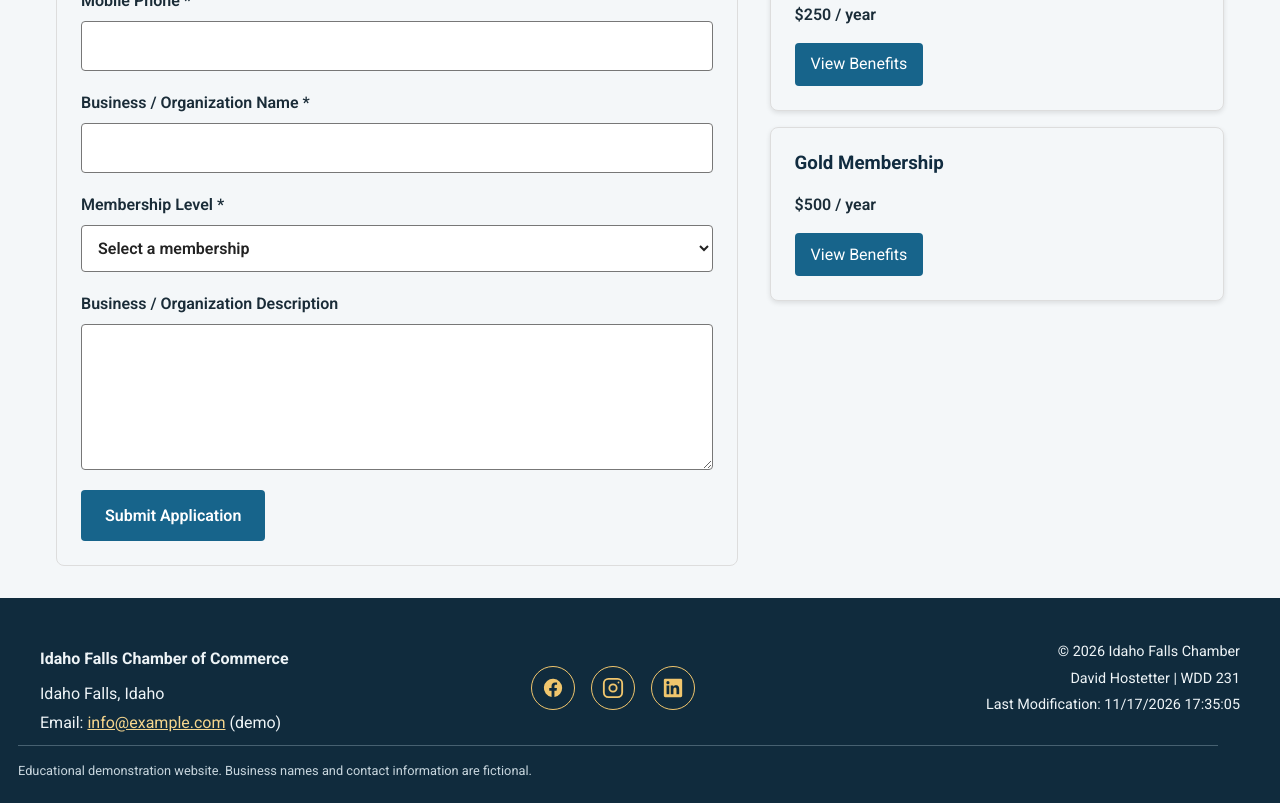
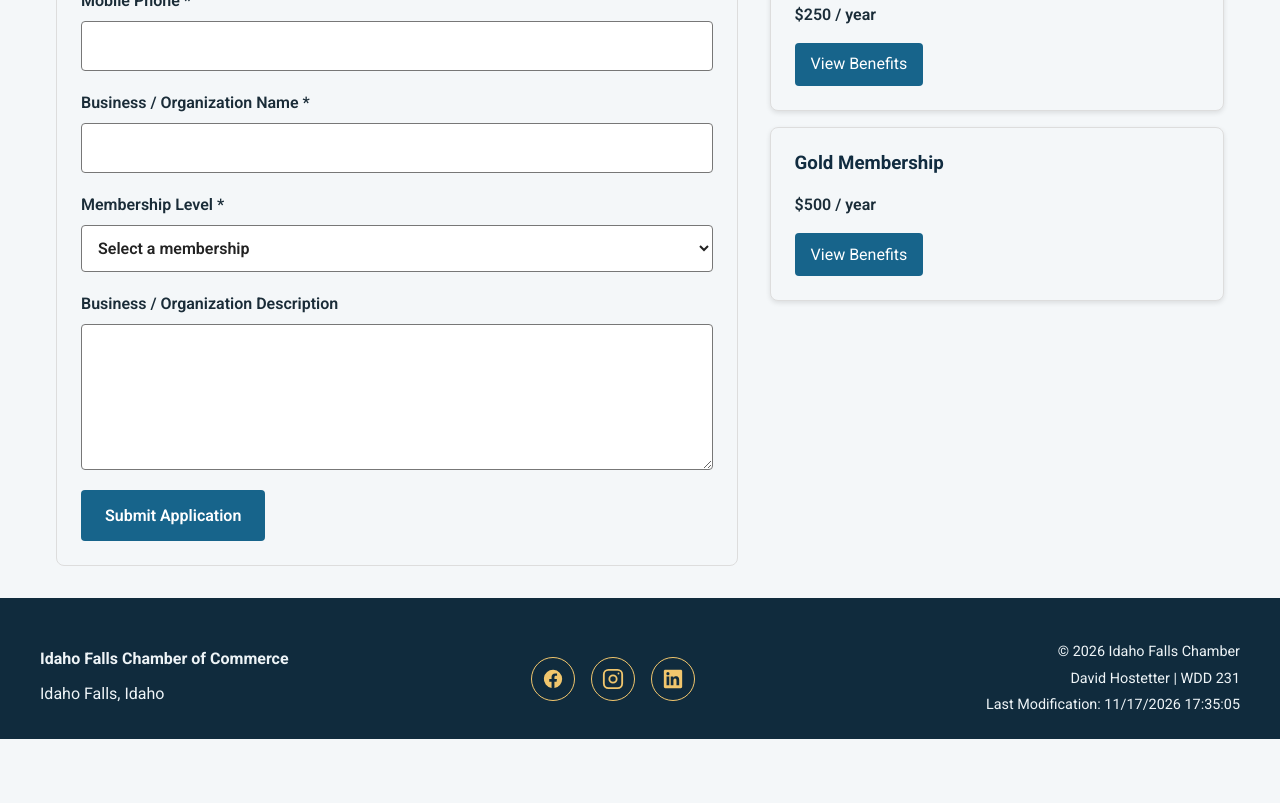
Before and after one commit to LostwithZer0/wdd231, a plain HTML site: page chamber/join.html in a window 1280 px wide. Shown: the part 756-1559 px from the top of the page. After the commit the page ends 1495 px from the top, so only its background shows below. Drawn offline with Linux system fonts and the light colour scheme.

Commit message:
footer fix

```diff
--- a/chamber/join.html
+++ b/chamber/join.html
@@ -208,7 +208,6 @@
             <div>
                 <h2>Idaho Falls Chamber of Commerce</h2>
                 <p>Idaho Falls, Idaho</p>
-                <p>Email: <a href="mailto:info@example.com">info@example.com</a> (demo)</p>
             </div>
 
 
@@ -255,10 +254,6 @@
             </div>
         </div>
 
-        <p class="demo-note">
-            Educational demonstration website.
-            Business names and contact information are fictional.
-        </p>
     </footer>
 </body>
 
```
Also changed, not shown: chamber/thankyou.html (+1 -1 lines).
